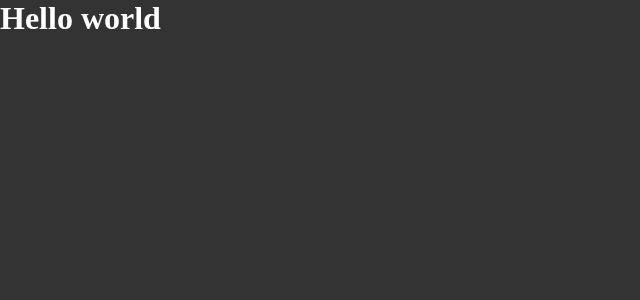
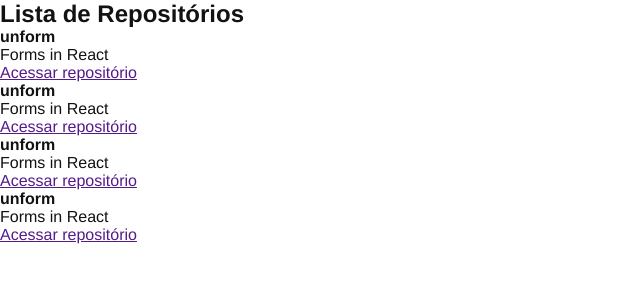
Before and after one commit to LeonardoPess/github-explorer, a React app: page / in a window 1280 px wide. Shown: the top 300 px of the page, without its empty margins (0-640 px from the left). Built offline with nearby package versions, Linux system fonts and the light colour scheme.

Commit message:
first component 'RespositoryList'

```diff
--- a/src/App.jsx
+++ b/src/App.jsx
@@ -1,5 +1,6 @@
+import { RepositoryList } from './components/RepositoryList';
 import './styles/global.scss';
 
 export function App() {
-  return <h1>Hello world</h1>
+  return <RepositoryList />;
 }
--- /dev/null
+++ b/src/components/RepositoryList.jsx
@@ -0,0 +1,45 @@
+export function RepositoryList() {
+  return (
+    <section className="repository-list">
+      <h1>Lista de Repositórios</h1>
+
+      <ul>
+        <li>
+          <strong>unform</strong>
+          <p>Forms in React</p>
+
+          <a href="">
+            Acessar repositório
+          </a>
+        </li>
+
+        <li>
+          <strong>unform</strong>
+          <p>Forms in React</p>
+
+          <a href="">
+            Acessar repositório
+          </a>
+        </li>
+
+        <li>
+          <strong>unform</strong>
+          <p>Forms in React</p>
+
+          <a href="">
+            Acessar repositório
+          </a>
+        </li>
+
+        <li>
+          <strong>unform</strong>
+          <p>Forms in React</p>
+
+          <a href="">
+            Acessar repositório
+          </a>
+        </li>
+      </ul>
+    </section>
+  );
+}
--- a/src/styles/global.scss
+++ b/src/styles/global.scss
@@ -5,7 +5,6 @@
 }
 
 body {
-  font: Arial, Helvetica, sans-serif;
-  background: #333;
-  color: white;
+  font: 1rem 'Helvetica Neue', Arial, sans-serif;
+  color: #121214;
 }
```
